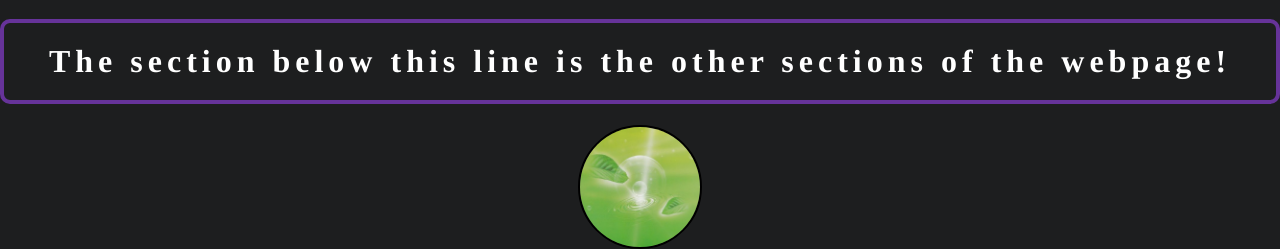
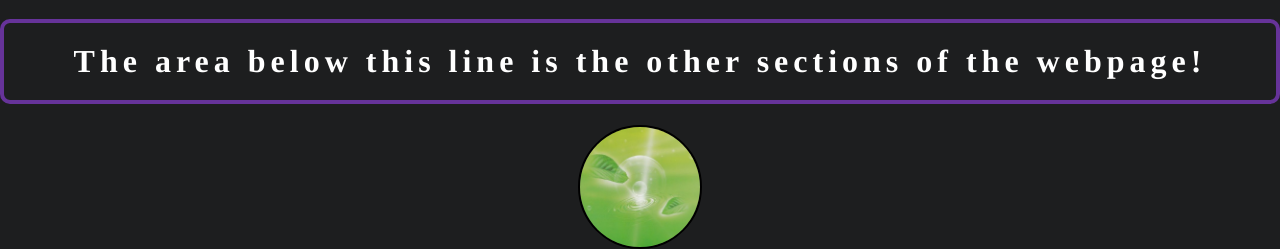
Before and after one commit to CDonekhan/mywebsite, a plain HTML site: page Web-Development-Practice/HTML-Practice/HTML-Practice.html in a window 1280 px wide. Shown: the part 268-517 px from the top of the page. Drawn offline with Linux system fonts and the light colour scheme.

Commit message:
Update HTML-Practice.html

```diff
--- a/Web-Development-Practice/HTML-Practice/HTML-Practice.html
+++ b/Web-Development-Practice/HTML-Practice/HTML-Practice.html
@@ -19,7 +19,7 @@
         </header>
         <div>
           <h1>The section above this line is the header.</h1>
-          <h1>The section below this line is the other sections of the webpage!</h1>
+          <h1>The area below this line is the other sections of the webpage!</h1>
         </div>
         <div>
           <a href= "javascript:green ();"><img class= "FPic2 FPic3" src="HTML-Practice-Resources/green1.png" alt="Green color Image" title="Green!"></a>
```
